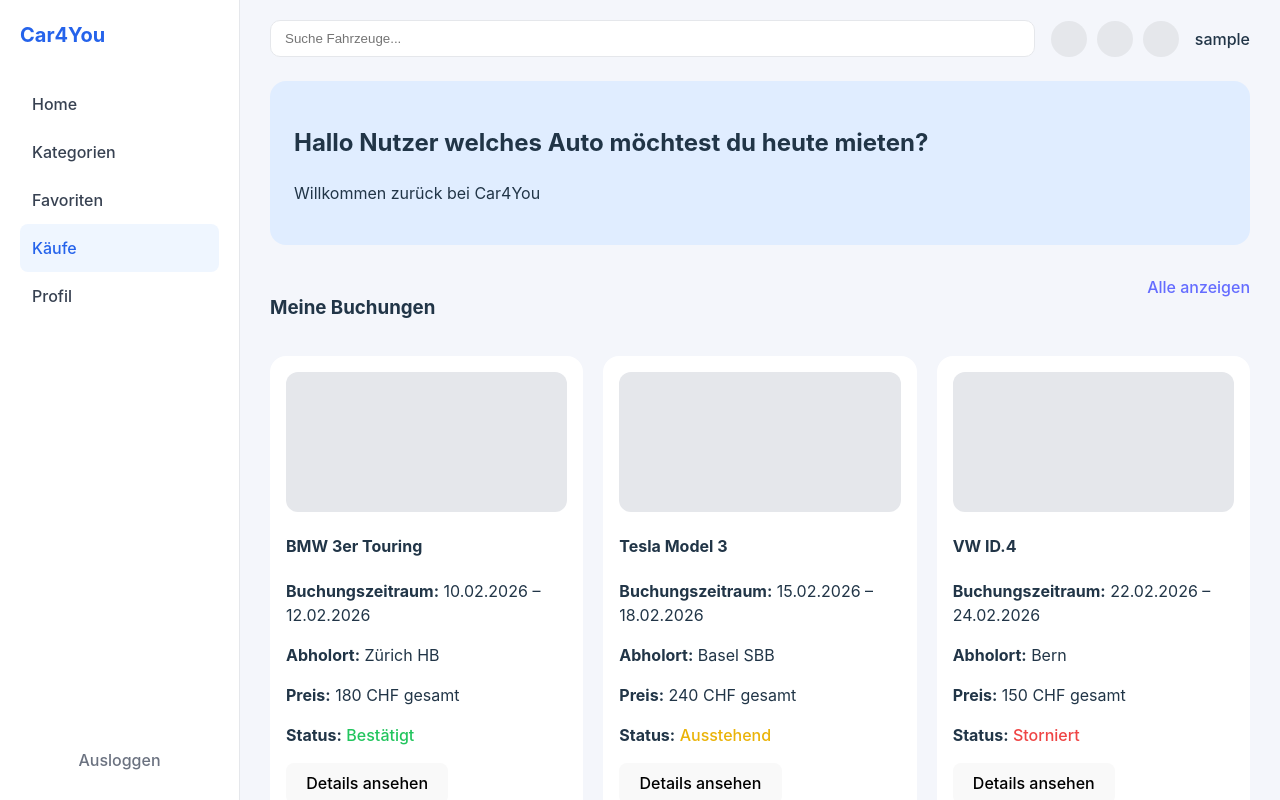
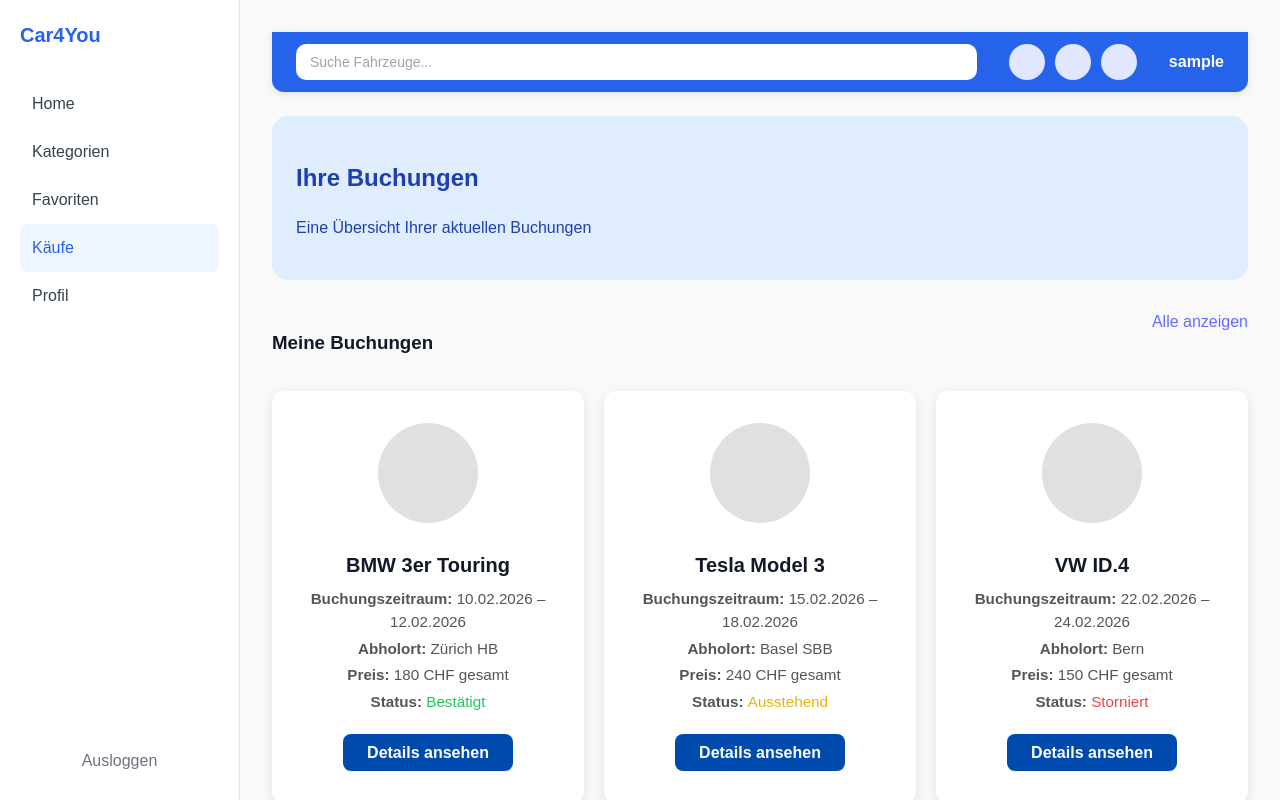
Before and after one commit to Kayoggb/Car4You, a React (Vite) app: page /bookings in a window 1280 px wide. Built offline with nearby package versions, Linux system fonts and the light colour scheme; sample sign-in values are in the browser's storage.

Commit message:
Add Favourites page and integrate with routing; update styles for consistency

```diff
--- a/src/App.jsx
+++ b/src/App.jsx
@@ -6,6 +6,7 @@ import RegisterPage from "./pages/RegisterPage";
 import ProtectedRoute from "./components/ProtectedRoute"; // Wichtig!
 import BookingsPage from "./pages/BookingsPage";
 import ProfilePage from "./pages/ProfilePage";
+import FavouritesPage from "./pages/FavouritesPage";
 
 export default function App() {
   return (
@@ -48,6 +49,14 @@ export default function App() {
           </ProtectedRoute>
         }
       />
+      <Route
+        path="/favorites"
+        element={
+          <ProtectedRoute>
+            <FavouritesPage />
+          </ProtectedRoute>
+        }
+      />
       <Route path="*" element={<div>Seite nicht gefunden</div>} />
     </Routes>
   );
--- a/src/components/Homepage.css
+++ b/src/components/Homepage.css
@@ -1,3 +1,6 @@
+/* Homepage.css - korrigiert, sichtbare Texte */
+
+/* Reset & Grundlayout */
 * {
   box-sizing: border-box;
 }
@@ -6,6 +9,7 @@ body {
   margin: 0;
   font-family: Inter, sans-serif;
   background: #f4f6fb;
+  color: #111827; /* Standardfarbe für alle Texte */
 }
 
 .homepage {
@@ -22,6 +26,7 @@ body {
   display: flex;
   flex-direction: column;
   border-right: 1px solid #e5e7eb;
+  color: #111827;
 }
 
 .sidebar-logo {
@@ -60,6 +65,7 @@ body {
   flex: 1;
   padding: 20px 30px;
   overflow-y: auto;
+  color: #111827; /* Standardtextfarbe */
 }
 
 /* TOPBAR */
@@ -68,6 +74,7 @@ body {
   align-items: center;
   gap: 16px;
   margin-bottom: 24px;
+  color: #111827;
 }
 
 .search {
@@ -75,6 +82,7 @@ body {
   padding: 10px 14px;
   border-radius: 10px;
   border: 1px solid #e5e7eb;
+  color: #111827;
 }
 
 .topbar-icons {
@@ -99,17 +107,25 @@ body {
   padding: 24px;
   border-radius: 16px;
   margin-bottom: 30px;
+  color: #1e40af; /* Hero-Text dunkelblau */
+}
+
+.hero h2,
+.hero p {
+  color: #1e40af;
 }
 
 /* SECTIONS */
 .section {
   margin-bottom: 40px;
+  color: #111827;
 }
 
 .section-header {
   display: flex;
   justify-content: space-between;
   margin-bottom: 16px;
+  color: #111827;
 }
 
 /* CATEGORIES */
@@ -123,6 +139,7 @@ body {
   background: white;
   padding: 20px;
   border-radius: 16px;
+  color: #111827; /* Textfarbe explizit */
 }
 
 .category-icon {
@@ -144,6 +161,7 @@ body {
   background: white;
   padding: 16px;
   border-radius: 16px;
+  color: #111827; /* Text sichtbar */
 }
 
 .car-image {
@@ -161,6 +179,7 @@ body {
   display: flex;
   justify-content: space-between;
   align-items: center;
+  color: #111827;
 }
 
 .cta-icon {
--- /dev/null
+++ b/src/components/layout/Topbar.css
@@ -0,0 +1,46 @@
+/* Topbar.css */
+
+.topbar {
+  display: flex;
+  align-items: center;
+  justify-content: space-between;
+  padding: 12px 24px;
+  background-color: #2563eb; /* Blaues Topbar-Band */
+  border-radius: 0 0 12px 12px; /* optional abgerundete Unterkante */
+  color: white; /* Standardtextfarbe weiß */
+  box-shadow: 0 2px 8px rgba(0, 0, 0, 0.1);
+}
+
+.search {
+  flex: 1;
+  padding: 10px 14px;
+  border-radius: 10px;
+  border: none;
+  background: white; /* Suchfeld weiß */
+  color: #111827; /* Dunkler Text im Input */
+  font-size: 14px;
+  margin-right: 16px;
+}
+
+.search::placeholder {
+  color: #9ca3af; /* hellgrauer Platzhaltertext */
+}
+
+.topbar-icons {
+  display: flex;
+  gap: 10px;
+  margin-right: 16px;
+}
+
+.icon {
+  width: 36px;
+  height: 36px;
+  border-radius: 50%;
+  background-color: #e0e7ff; /* heller Hintergrund für Icons */
+  display: inline-block;
+}
+
+.username {
+  font-weight: 600;
+  color: white; /* Benutzername weiß auf blau */
+}
--- a/src/components/layout/Topbar.jsx
+++ b/src/components/layout/Topbar.jsx
@@ -1,3 +1,5 @@
+import "./Topbar.css";
+
 export default function Topbar() {
   return (
     <header className="topbar">
--- a/src/pages/AuthPages.css
+++ b/src/pages/AuthPages.css
@@ -18,12 +18,13 @@
   border-radius: 20px;
   box-shadow: 0 2px 12px rgba(52, 77, 255, 0.04);
   border: 1px solid #e5e7eb;
+  color: #111827; /* Standard-Textfarbe für Container */
 }
 
 .login-title {
   font-size: 24px;
   font-weight: 700;
-  color: #2563eb;
+  color: #2563eb; /* Blau für Titel */
   margin-bottom: 28px;
   text-align: center;
 }
@@ -31,7 +32,7 @@
 .login-form label {
   display: block;
   margin-bottom: 10px;
-  color: #374151;
+  color: #111827; /* Dunkelgrau für Labels */
   font-weight: 500;
 }
 
@@ -43,6 +44,7 @@
   background: #f4f6fb;
   margin-bottom: 18px;
   font-size: 16px;
+  color: #111827; /* Textfarbe im Input */
 }
 
 .login-btn {
--- a/src/pages/BookingsPage.jsx
+++ b/src/pages/BookingsPage.jsx
@@ -14,7 +14,11 @@ export default function BookingsPage() {
 
       <main className="main">
         <Topbar />
-        <HeroBanner />
+
+        <section className="hero">
+          <h2>Ihre Buchungen</h2>
+          <p>Eine Übersicht Ihrer aktuellen Buchungen</p>
+        </section>
 
         <section className="section">
           <SectionHeader title="Meine Buchungen" action="Alle anzeigen" />
--- /dev/null
+++ b/src/pages/FavouritesPage.jsx
@@ -0,0 +1,52 @@
+import Sidebar from "../components/layout/Sidebar";
+import Topbar from "../components/layout/Topbar";
+import SectionHeader from "../components/ui/SectionHeader";
+import CategoryCard from "../components/ui/CategoryCard"; // gleiche Karte wie für Kategorien
+import "../components/Homepage.css"; // gleicher Style
+import { Link } from "react-router-dom";
+
+export default function FavouritesPage() {
+  // Beispielhafte Favoriten
+  const favourites = [
+    { title: "Tesla Model 3", description: "Elektrisch & modern" },
+    { title: "BMW X5", description: "SUV mit Luxus" },
+    { title: "Mini Cooper", description: "Kompakt & stylisch" },
+    { title: "Mercedes S-Klasse", description: "Premium-Luxus" },
+    { title: "VW ID.4", description: "Nachhaltig & geräumig" },
+    { title: "Porsche 911", description: "Sport & Performance" },
+  ];
+
+  return (
+    <div className="homepage">
+      <Sidebar />
+
+      <main className="main">
+        <Topbar />
+
+        {/* HERO-ähnlicher Header */}
+        <section className="hero">
+          <h2>Ihre Favoriten</h2>
+          <p>Eine Übersicht Ihrer markierten Lieblingsfahrzeuge</p>
+        </section>
+
+        {/* Favoriten Grid */}
+        <section className="section">
+          <SectionHeader
+            title="Alle Favoriten"
+            action={<Link to="/">Filter zurücksetzen</Link>}
+          />
+
+          <div className="category-grid">
+            {favourites.map((fav) => (
+              <CategoryCard
+                key={fav.title}
+                title={fav.title}
+                description={fav.description}
+              />
+            ))}
+          </div>
+        </section>
+      </main>
+    </div>
+  );
+}
--- /dev/null
+++ b/src/pages/ProfilePage.css
@@ -0,0 +1,141 @@
+/* ProfilePage.css - Desktop Only */
+
+/* Grundlayout */
+.homepage {
+  display: flex;
+  height: 100vh;
+  font-family: 'Arial', sans-serif;
+  background-color: #f9f9f9;
+}
+
+.main {
+  flex: 1;
+  padding: 2rem;
+  overflow-y: auto;
+}
+
+/* Hero Banner */
+.hero-banner {
+  background-color: #004aad;
+  color: white;
+  padding: 2rem;
+  border-radius: 12px;
+  margin-bottom: 2rem;
+  text-align: center;
+}
+
+/* Sections */
+.section {
+  margin-bottom: 2.5rem;
+}
+
+/* Profil-Karten */
+.car-grid {
+  display: flex;
+  justify-content: center;
+}
+
+.car-card {
+  background-color: white;
+  padding: 2rem;
+  border-radius: 12px;
+  box-shadow: 0 4px 12px rgba(0,0,0,0.1);
+  max-width: 400px;
+  text-align: center;
+}
+
+.car-card .car-image {
+  width: 100px;
+  height: 100px;
+  background-color: #e0e0e0;
+  border-radius: 50%;
+  margin: 0 auto 1rem;
+}
+
+.car-card h4 {
+  margin-bottom: 0.5rem;
+  font-size: 1.25rem;
+}
+
+.car-card p {
+  margin: 0.25rem 0;
+  font-size: 0.95rem;
+  color: #555;
+}
+
+.car-card button {
+  margin-top: 1rem;
+  padding: 0.6rem 1.5rem;
+  background-color: #004aad;
+  color: white;
+  border: none;
+  border-radius: 8px;
+  cursor: pointer;
+  font-weight: bold;
+  transition: background-color 0.2s;
+}
+
+.car-card button:hover {
+  background-color: #003680;
+}
+
+/* Einstellungen */
+.category-grid {
+  display: grid;
+  grid-template-columns: repeat(4, 1fr);
+  gap: 1.5rem;
+}
+
+.category-card {
+  background-color: white;
+  border-radius: 12px;
+  padding: 1rem;
+  text-align: center;
+  box-shadow: 0 3px 10px rgba(0,0,0,0.08);
+  transition: transform 0.2s, box-shadow 0.2s;
+}
+
+.category-card:hover {
+  transform: translateY(-3px);
+  box-shadow: 0 6px 18px rgba(0,0,0,0.12);
+}
+
+.category-icon {
+  width: 40px;
+  height: 40px;
+  background-color: #004aad;
+  border-radius: 50%;
+  margin: 0 auto 0.8rem;
+}
+
+.category-card div {
+  font-size: 0.95rem;
+  color: #333;
+  margin-bottom: 0.25rem;
+}
+
+/* CTA Box */
+.cta-box {
+  background-color: #004aad;
+  color: white;
+  padding: 1.5rem;
+  border-radius: 12px;
+  text-align: center;
+  margin-top: 2rem;
+}
+
+.cta-box button {
+  margin-top: 1rem;
+  padding: 0.6rem 1.5rem;
+  background-color: white;
+  color: #004aad;
+  border: none;
+  border-radius: 8px;
+  font-weight: bold;
+  cursor: pointer;
+  transition: background-color 0.2s;
+}
+
+.cta-box button:hover {
+  background-color: #e0e0e0;
+}
--- a/src/pages/ProfilePage.jsx
+++ b/src/pages/ProfilePage.jsx
@@ -1,4 +1,4 @@
-import "../components/Homepage.css";
+import "./ProfilePage.css";
 
 import Sidebar from "../components/layout/Sidebar";
 import Topbar from "../components/layout/Topbar";
@@ -13,7 +13,11 @@ export default function ProfilePage() {
 
       <main className="main">
         <Topbar />
-        <HeroBanner />
+
+        <section className="hero">
+          <h2>Ihr Profil</h2>
+          <p>Eine Übersicht Ihrer persönlichen Daten und Einstellungen</p>
+        </section>
 
         <section className="section">
           <SectionHeader title="Mein Profil" action="Bearbeiten" />
```
